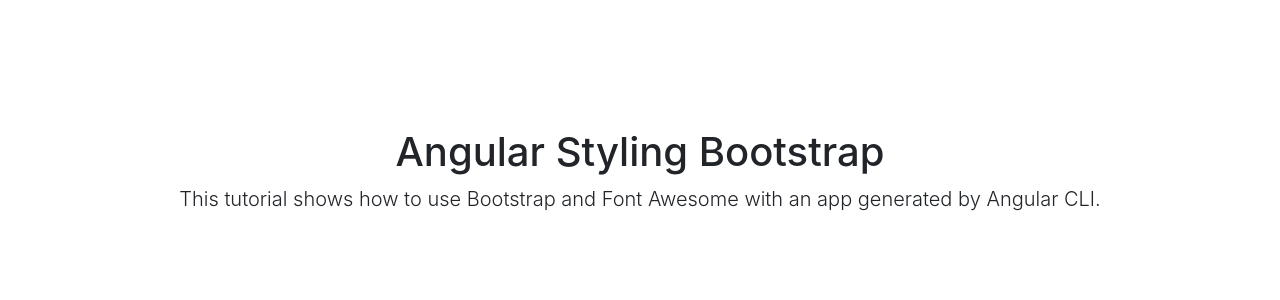
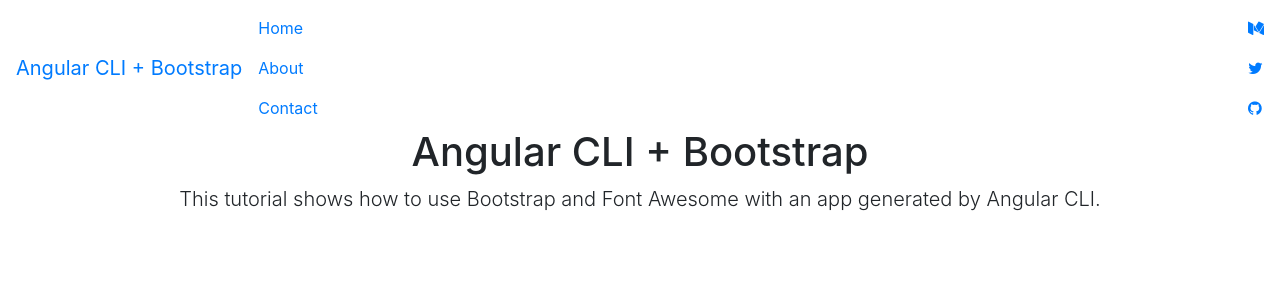
Before and after one commit to beeman/tutorial-angular-cli-styling-bootstrap, an Angular app: page / in a window 1280 px wide. Shown: the top 300 px of the page. Built offline with nearby package versions, Linux system fonts and the light colour scheme.

Commit message:
UI Component: navigation

```diff
--- a/src/app/app.component.html
+++ b/src/app/app.component.html
@@ -1,6 +1,7 @@
+<app-nav></app-nav>
 <div class="container">
   <div class="starter-template">
-    <h1>Angular Styling Bootstrap</h1>
+    <h1>Angular CLI + Bootstrap</h1>
     <p class="lead">This tutorial shows how to use Bootstrap and Font Awesome with an app generated by Angular CLI.</p>
   </div>
 </div>
--- a/src/app/app.module.ts
+++ b/src/app/app.module.ts
@@ -4,10 +4,12 @@
 import { HttpModule } from '@angular/http';
 
 import { AppComponent } from './app.component';
+import { NavComponent } from './nav/nav.component';
 
 @NgModule({
   declarations: [
-    AppComponent
+    AppComponent,
+    NavComponent
   ],
   imports: [
     BrowserModule,
--- /dev/null
+++ b/src/app/nav/nav.component.html
@@ -0,0 +1,25 @@
+<nav class="navbar navbar-toggleable-md navbar-inverse bg-inverse fixed-top">
+  <a class="navbar-brand" href="#">Angular CLI + Bootstrap</a>
+  <ul class="nav navbar-nav mr-auto">
+    <li class="nav-item active">
+      <a class="nav-link" href="#">Home <span class="sr-only">(current)</span></a>
+    </li>
+    <li class="nav-item">
+      <a class="nav-link" href="#">About</a>
+    </li>
+    <li class="nav-item">
+      <a class="nav-link" href="#">Contact</a>
+    </li>
+  </ul>
+  <ul class="nav navbar-nav">
+    <li class="nav-item">
+      <a class="nav-link" href="https://medium.com/@beeman"><i class="fa fa-medium" aria-hidden="true"></i></a>
+    </li>
+    <li class="nav-item">
+      <a class="nav-link" href="https://twitter.com/@beeman_nl"><i class="fa fa-twitter" aria-hidden="true"></i></a>
+    </li>
+    <li class="nav-item">
+      <a class="nav-link" href="https://github.com/beeman"><i class="fa fa-github" aria-hidden="true"></i></a>
+    </li>
+  </ul>
+</nav>
--- /dev/null
+++ b/src/app/nav/nav.component.ts
@@ -0,0 +1,15 @@
+import { Component, OnInit } from '@angular/core';
+
+@Component({
+  selector: 'app-nav',
+  templateUrl: './nav.component.html',
+  styleUrls: ['./nav.component.css']
+})
+export class NavComponent implements OnInit {
+
+  constructor() { }
+
+  ngOnInit() {
+  }
+
+}
```
Also changed, not shown: src/app/nav/nav.component.css (added), 1 other file (tests, documents, lock files or other folders).
